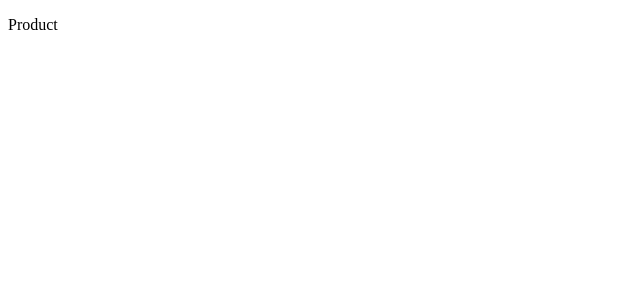
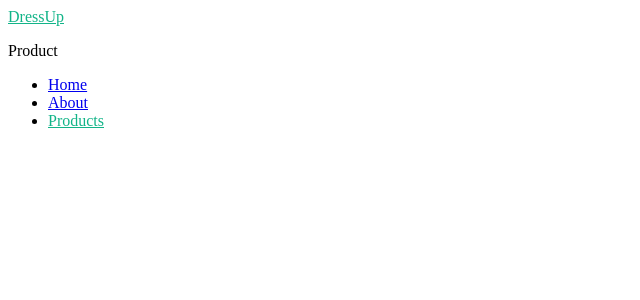
Before and after one commit to IshanHansaka/DressUp, a Nuxt app: page /products in a window 1280 px wide. Shown: the top 300 px of the page, without its empty margins (0-640 px from the left). Built offline with nearby package versions, Linux system fonts and the light colour scheme.

Commit message:
feat: create layouts for all pages and specific page

```diff
--- /dev/null
+++ b/layouts/default.vue
@@ -0,0 +1,32 @@
+<template>
+    <div>
+        <header>
+            <nav>
+                <NuxtLink to="/">DressUp</NuxtLink>
+                <ul>
+                    <li>
+                        <NuxtLink to="/">Home</NuxtLink>
+                    </li>
+                    <li>
+                        <NuxtLink to="/about">About</NuxtLink>
+                    </li>
+                    <li>
+                        <NuxtLink to="/products">Products</NuxtLink>
+                    </li>
+                </ul>
+            </nav>
+        </header>
+        <div>
+            <slot />
+        </div>
+    </div>
+</template>
+
+<script setup>
+</script>
+
+<style scoped>
+.router-link-exact-active {
+    color: #12b488;
+}
+</style>
--- /dev/null
+++ b/layouts/products.vue
@@ -0,0 +1,34 @@
+<template>
+    <div>
+        <header>
+            <nav>
+                <NuxtLink to="/products">DressUp</NuxtLink>
+            </nav>
+        </header>
+        <div>
+            <slot />
+        </div>
+        <footer>
+            <ul>
+                <li>
+                    <NuxtLink to="/">Home</NuxtLink>
+                </li>
+                <li>
+                    <NuxtLink to="/about">About</NuxtLink>
+                </li>
+                <li>
+                    <NuxtLink to="/products">Products</NuxtLink>
+                </li>
+            </ul>
+        </footer>
+    </div>
+</template>
+
+<script setup>
+</script>
+
+<style scoped>
+.router-link-exact-active {
+    color: #12b488;
+}
+</style>
```
